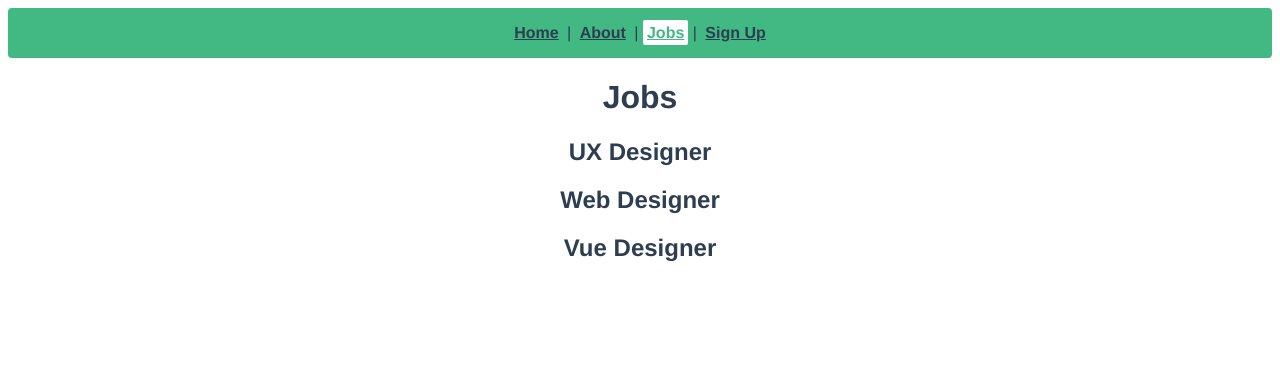
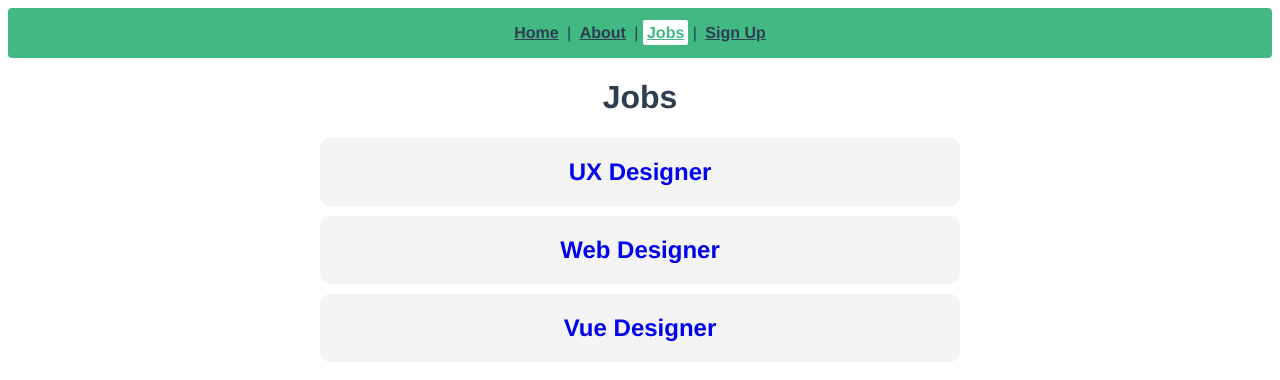
Before and after one commit to KoyFoster/vue-web-form, a Vue app: page /Jobs in a window 1280 px wide. Shown: the top 380 px of the page. Built offline with nearby package versions, Linux system fonts and the light colour scheme.

Commit message:
Dynamic Links intro

```diff
--- a/src/router/index.js
+++ b/src/router/index.js
@@ -23,8 +23,9 @@
   },
   {
     path: "/Jobs/:id",
-    name: "JobsDetails",
+    name: "JobDetails",
     component: JobsViewDetails,
+    props: true,
   },
   {
     path: "/SignUp",
--- a/src/views/jobs/JobsView.vue
+++ b/src/views/jobs/JobsView.vue
@@ -1,7 +1,9 @@
 <template>
   <h1>Jobs</h1>
-  <div v-for="job in jobs" :key="job.id">
-    <h2>{{ job.title }}</h2>
+  <div class="job" v-for="job in jobs" :key="job.id">
+    <router-link :to="{ name: 'JobDetails', params: { id: job.id } }"
+      ><h2>{{ job.title }}</h2></router-link
+    >
   </div>
 </template>
 
@@ -19,4 +21,20 @@
 };
 </script>
 
-<style></style>
+<style>
+.job h2 {
+  background: #f4f4f4;
+  padding: 20px;
+  border-radius: 10px;
+  margin: 10px auto;
+  max-width: 600px;
+  cursor: #444;
+}
+.job h2:hover {
+  background: #ddd;
+}
+.job a {
+  /*  remove underline */
+  text-decoration: none;
+}
+</style>
--- a/src/views/jobs/JobsViewDetails.vue
+++ b/src/views/jobs/JobsViewDetails.vue
@@ -5,11 +5,12 @@
 
 <script>
 export default {
-  data() {
-    return {
-      id: this.$route.params.id,
-    };
-  },
+  props: ["id"],
+  //   data() {
+  //     return {
+  //       id: this.$route.params.id,
+  //     };
+  //   },
 };
 </script>
 
```
